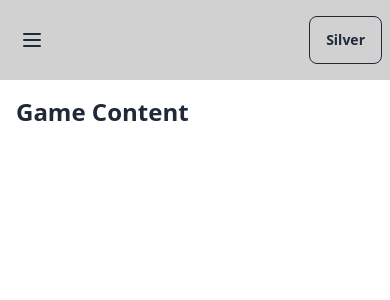
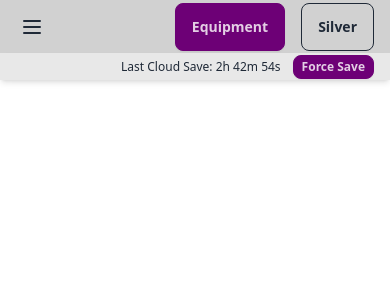
Before and after one commit to silveralcid/idle-buds, a React (Vite) app in the folder idle-buds/: page / in a window 390 px wide. Shown: the top 300 px of the page. Built offline with nearby package versions, Linux system fonts and the light colour scheme.

Commit message:
feat: implement equipment modal button into navbar

```diff
--- a/idle-buds/src/components/Navbar/Navbar.tsx
+++ b/idle-buds/src/components/Navbar/Navbar.tsx
@@ -1,4 +1,6 @@
+import { useState } from 'react';
 import NavbarDropdownOptions from "./NavbarDropdownOptions";
+import NavbarModalInventory from "./NavbarEquipmentInventory";
 
 interface NavbarProps {
     drawerTitle?: string;
@@ -6,29 +8,90 @@ interface NavbarProps {
 }
 
 export const Navbar = ({ drawerTitle, onMenuClick }: NavbarProps) => {
+    const [isModalOpen, setIsModalOpen] = useState(false);
+
+    const handleOpenModal = () => setIsModalOpen(true);
+    const handleCloseModal = () => setIsModalOpen(false);
+
     return (
-      <div className="w-full navbar bg-base-300 h-20">
-        <div className="flex-none lg:hidden">
-          <label htmlFor="main-drawer" className="btn btn-square btn-ghost" onClick={onMenuClick}>
-            <svg xmlns="http://www.w3.org/2000/svg" fill="none" viewBox="0 0 24 24" className="inline-block w-6 h-6 stroke-current">
-              <path strokeLinecap="round" strokeLinejoin="round" strokeWidth="2" d="M4 6h16M4 12h16M4 18h16"></path>
+        <>
+            <div className="w-full flex flex-col h-20 fixed top-0 z-50">
+                {/* Top Row */}
+                <div className="flex w-full h-2/3 bg-base-300 shadow-lg">
+                    {/* Mobile Menu Toggle */}
+                    <div className="flex-none lg:hidden self-center px-2">
+                        <label
+                            htmlFor="main-drawer"
+                            className="btn btn-square btn-ghost"
+                            onClick={onMenuClick}
+                        >
+                            <svg
+                                xmlns="http://www.w3.org/2000/svg"
+                                fill="none"
+                                viewBox="0 0 24 24"
+                                className="inline-block w-6 h-6 stroke-current"
+                            >
+                                <path
+                                    strokeLinecap="round"
+                                    strokeLinejoin="round"
+                                    strokeWidth="2"
+                                    d="M4 6h16M4 12h16M4 18h16"
+                                />
                             </svg>
                         </label>
                     </div>
 
                     {/* Left side */}
-        <div className="flex-1">
-
+                    <div className="flex-1 flex items-center px-4">
+                        <h1 className="text-xl font-bold">{drawerTitle}</h1>
                     </div>
 
                     {/* Center */}
-        <div className="flex-none">
+                    <div className="flex-none flex items-center gap-4">
+                        <button
+                            className="btn btn-primary"
+                            onClick={handleOpenModal}
+                        >
+                            Equipment
+                        </button>
                     </div>
 
                     {/* Right side */}
-        <div className="flex-none">
+                    <div className="flex-none flex items-center px-4">
                         <NavbarDropdownOptions playerName="Silver" />
                     </div>
                 </div>
+
+                {/* Bottom Row */}
+                <div className="flex w-full h-1/3 bg-base-200 shadow-md">
+                    {/* Mobile Menu Toggle (placeholder) */}
+                    <div className="flex-none lg:hidden self-center px-2">
+                        {/* You can add a secondary menu or leave as placeholder */}
+                    </div>
+
+                    {/* Left side */}
+                    <div className="flex-1 flex items-center px-4">
+                        {/* Additional navigation or information */}
+                    </div>
+
+                    {/* Center */}
+                    <div className="flex-none flex items-center gap-4">
+                        {/* Additional buttons or navigation items */}
+                    </div>
+
+                    {/* Right side */}
+                    <div className="flex-none flex items-center px-4">
+                        <p className="text-xs px-3">Last Cloud Save: 2h 42m 54s</p>
+                        <button className="btn btn-primary btn-xs h-6 min-h-0">Force Save</button>
+                    </div>
+                </div>
+            </div>
+
+            {/* Modal */}
+            <NavbarModalInventory
+                isOpen={isModalOpen}
+                onClose={handleCloseModal}
+            />
+        </>
     );
 };
--- /dev/null
+++ b/idle-buds/src/components/Navbar/NavbarEquipmentInventory.tsx
@@ -0,0 +1,47 @@
+import React from 'react';
+
+interface NavbarModalEquipmentProps {
+  isOpen: boolean;
+  onClose: () => void;
+}
+
+const NavbarModalEquipment: React.FC<NavbarModalEquipmentProps> = ({ isOpen, onClose }) => {
+  return (
+    <dialog className={`modal ${isOpen ? 'modal-open' : ''}`}>
+      <div className="modal-box w-11/12 max-w-5xl">
+        {/* Close button (X) in the top-right corner */}
+        <form method="dialog">
+          <button
+            className="btn btn-sm btn-circle btn-ghost absolute right-2 top-2"
+            onClick={onClose}
+          >
+            ✕
+          </button>
+        </form>
+
+        {/* Modal header */}
+        <h3 className="font-bold text-lg">Equipment</h3>
+
+        {/* Modal content */}
+        <div className="py-4">
+          {/* Add your Equipment content here */}
+          <p>Your Equipment content goes here...</p>
+        </div>
+
+        {/* Modal actions */}
+        <div className="modal-action">
+          <button className="btn" onClick={onClose}>
+            Close
+          </button>
+        </div>
+      </div>
+
+      {/* Backdrop for clicking outside to close */}
+      <form method="dialog" className="modal-backdrop">
+        <button onClick={onClose}>close</button>
+      </form>
+    </dialog>
+  );
+};
+
+export default NavbarModalEquipment;
```
Also changed, not shown: idle-buds/src/components/Navbar/NavbarBreadcrumb.tsx (deleted), idle-buds/src/components/Navbar/NavbarLocationIndicator.tsx (added), idle-buds/src/components/Navbar/NavbarModalInventory.tsx (deleted). Lines whose indentation alone changed are shown as unchanged.
